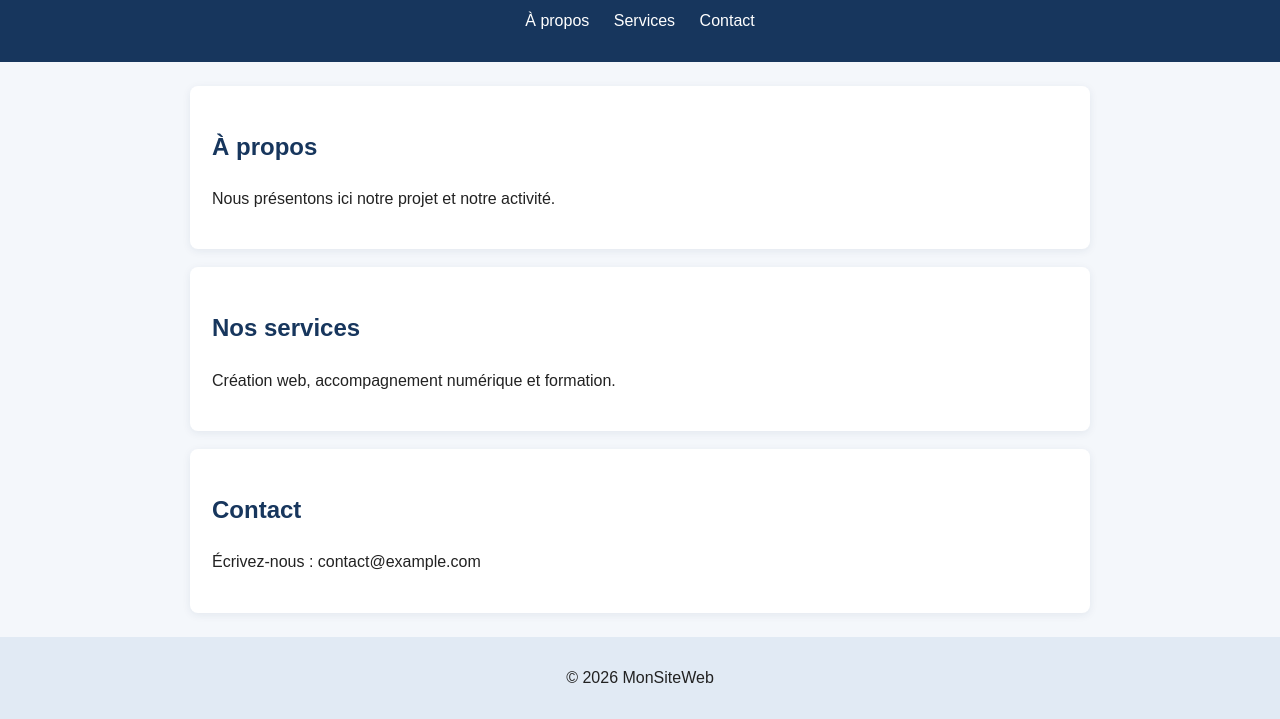
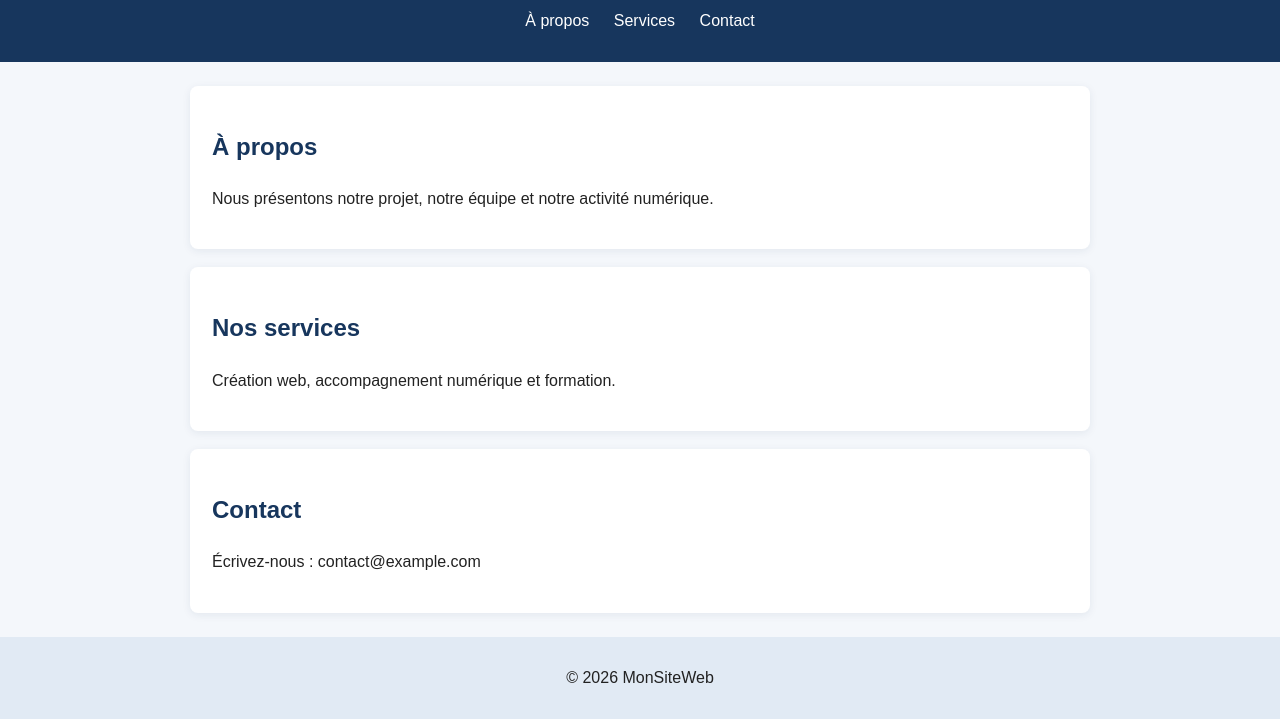
Before and after one commit to yoannathan/MonSiteWeb, a plain HTML site: page index.html in a window 1280 px wide. Shown: the part 114-833 px from the top of the page. Drawn offline with Linux system fonts and the light colour scheme.

Commit message:
Modification du texte de la section À propos

```diff
--- a/index.html
+++ b/index.html
@@ -19,7 +19,7 @@
   <main>
     <section id="apropos">
       <h2>À propos</h2>
-      <p>Nous présentons ici notre projet et notre activité.</p>
+      <p>Nous présentons notre projet, notre équipe et notre activité numérique.</p>
     </section>
     <section id="services">
       <h2>Nos services</h2>
```
